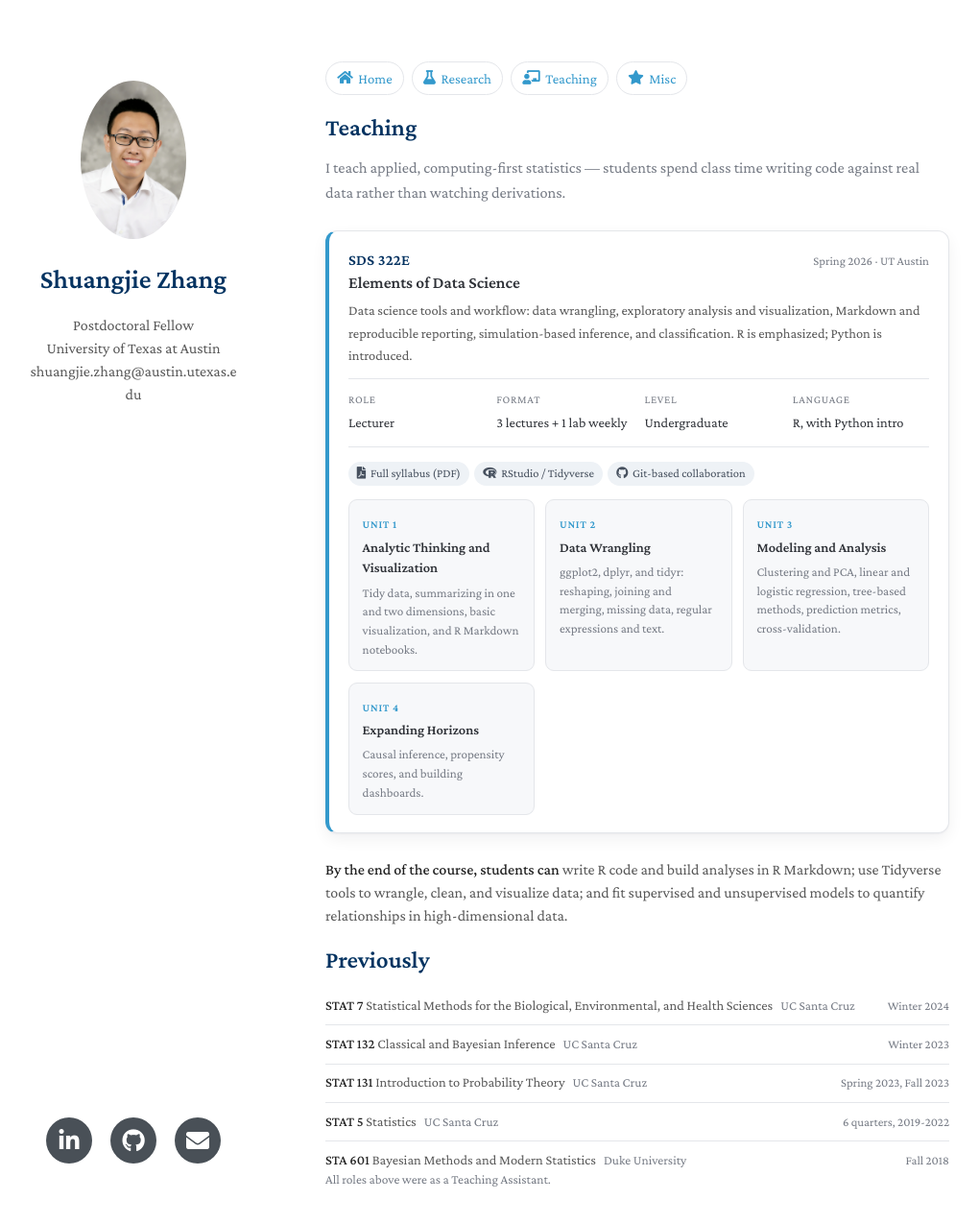
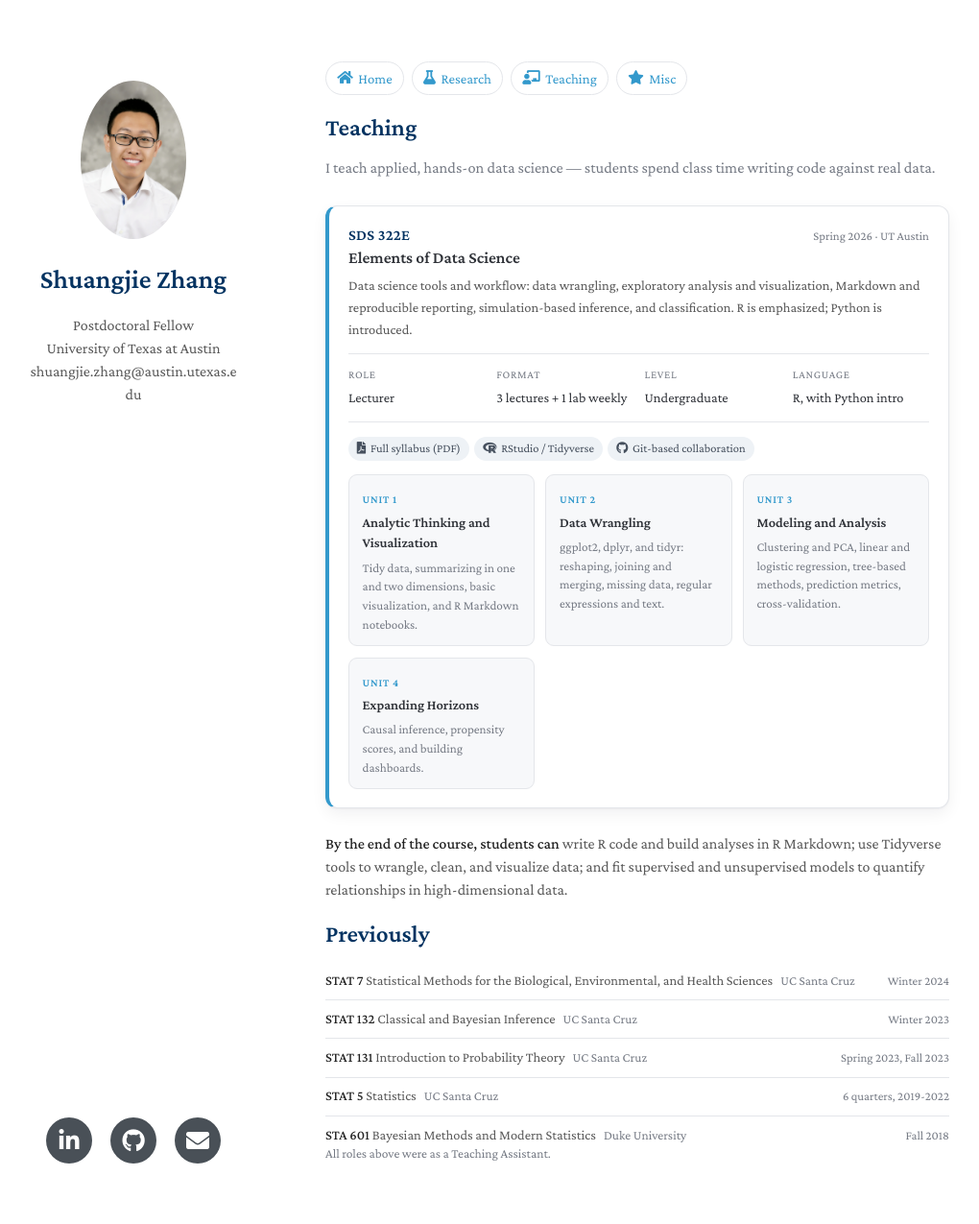
Before and after one commit to shuang-jie/shuang-jie.github.io, a Jekyll site: the page built from teaching.md, in a window 1280 px wide and 1314 px high. Shown: the top 1275 px of the window at 96% size, without its empty margins (131-1151 px from the left). Built offline with Jekyll 4.4.1, drawn with Linux system fonts in a browser that asks for light colours; nearby versions of some CDN libraries; a style sheet for code colours, icons or effects is not loaded; our own code applies the rules of GitHub Pages for plain Markdown files.

Commit message:
Say "data science" in the teaching lede
The course is Elements of Data Science, so "computing-first statistics"
read as jargon for it; the "rather than watching derivations" clause
also sat oddly above a list of probability and inference courses.

```diff
--- a/teaching.md
+++ b/teaching.md
@@ -4,7 +4,7 @@ layout: homepage
 
 ## Teaching
 
-<p class="lede">I teach applied, computing-first statistics — students spend class time writing code against real data rather than watching derivations.</p>
+<p class="lede">I teach applied, hands-on data science — students spend class time writing code against real data.</p>
 
 <div class="course">
   <div class="course-head">
```
